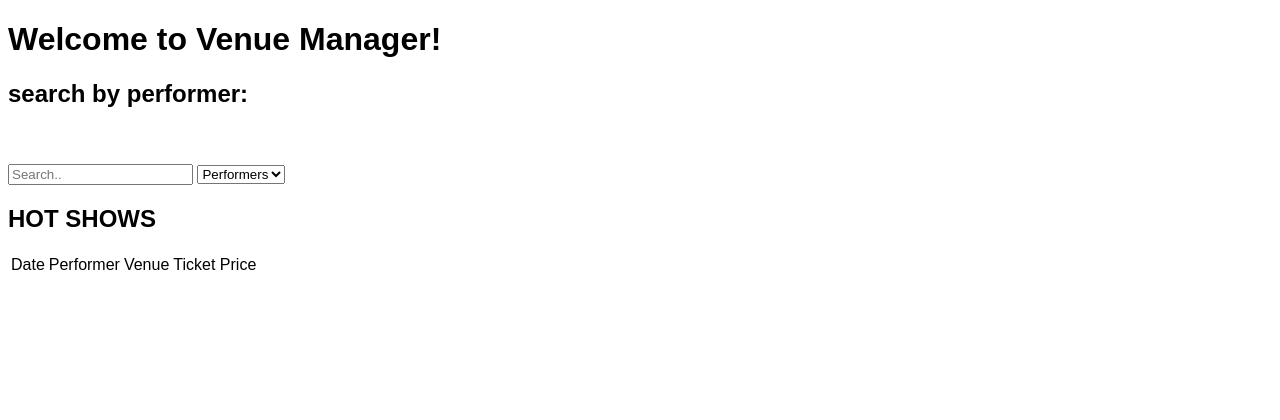
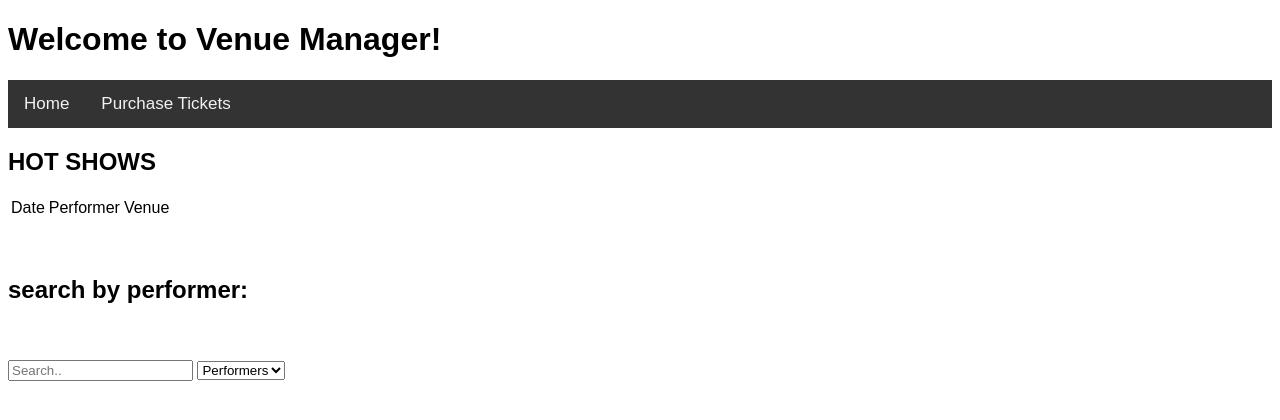
Before and after one commit to aketchum15/cs348prj, a Django app: template cs348VenueManager/venue_manager_prj/venue_manager_app/templates/vm_home_page.html in a window 1280 px wide. Shown: the top 420 px of the page. Run offline with Django 4.2, Linux system fonts and the light colour scheme; the template is opened without the code that fills it, so the values that code supplies are empty; parts of the project's set-up code (start-up, migrations or seed data) failed here and were passed over.

Commit message:
purchasing tickets

```diff
--- a/cs348VenueManager/venue_manager_prj/venue_manager_app/templates/vm_home_page.html
+++ b/cs348VenueManager/venue_manager_prj/venue_manager_app/templates/vm_home_page.html
@@ -43,10 +43,64 @@ form.example::after {
   clear: both;
   display: table;
 }
+
+/* Add a black background color to the top navigation */
+.topnav {
+  background-color: #333;
+  overflow: hidden;
+}
+
+/* Style the links inside the navigation bar */
+.topnav a {
+  float: left;
+  color: #f2f2f2;
+  text-align: center;
+  padding: 14px 16px;
+  text-decoration: none;
+  font-size: 17px;
+}
+
+/* Change the color of links on hover */
+.topnav a:hover {
+  background-color: #ddd;
+  color: black;
+}
+
+/* Add a color to the active/current link
+.topnav a.active {
+  background-color: #04AA6D;
+  color: white;
+}*/
 </style>
 </head>
 <body>
 <h1>Welcome to Venue Manager!</h1>
+
+<div class="topnav" id="myTopnav">
+  <a class='active' href="{% url 'home page' %}">Home</a>
+  <a href="{% url 'purchase tickets page' %}">Purchase Tickets</a>
+  <a href="javascript:void(0);" class="icon" onclick="myFunction()">
+    <i class="fa fa-bars"></i>
+  </a>
+</div>
+
+<h2> HOT SHOWS </h2>
+<table>
+	<tr>
+		<td> Date </td> <td> Performer </td> <td> Venue </td>
+	</tr>
+  {% for row in object_list %}
+	<tr>
+		<td> {{row.date}} </td>
+		<td> {{row.performer}} </td>
+		<td> {{row.venue}} </td>
+
+  {% endfor %}
+	</tr>
+</table>
+
+</div><br><br>
+
 <h2>search by performer:</h2><br><br>
 
 
@@ -60,24 +114,7 @@ form.example::after {
        </select>
 </form>
 
-<div>
 
-<h2> HOT SHOWS </h2>
-<table>
-	<tr>
-		<td> Date </td> <td> Performer </td> <td> Venue </td> <td> Ticket Price </td>
-	</tr>
-  {% for row in object_list %}
-	<tr>
-		<td> {{row.date}} </td>
-		<td> {{row.performer}} </td>
-		<td> {{row.venue}} </td>
-		<td> {{row.ticket_price}} </td>
-  {% endfor %}
-	</tr>
-</table>
-
-</div>
 
 </body>
 </html>
```
